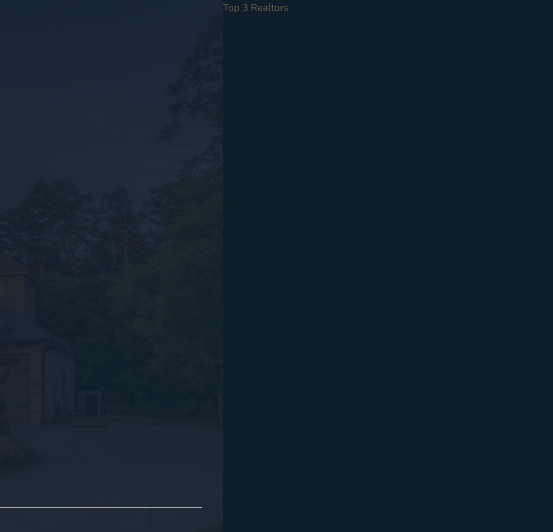
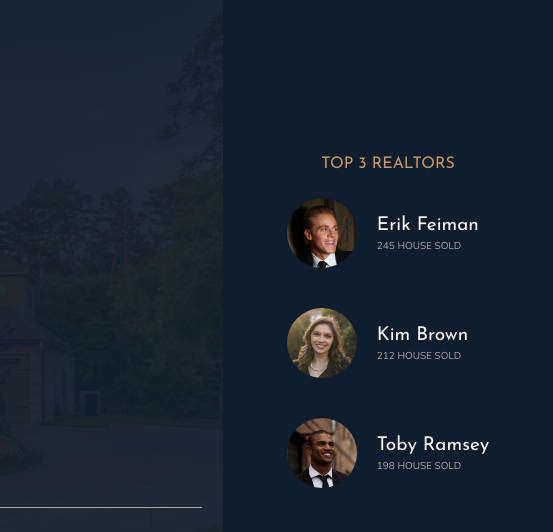
Before and after one commit to auxfuse/nexter, a website: page index.html in a window 1280 px wide. Shown: the top 532 px of the page, 727-1280 px from the left. Drawn offline with nearby package versions, Linux system fonts and the light colour scheme.

Commit message:
Realtors section built & styled

```diff
--- a/index.html
+++ b/index.html
@@ -31,7 +31,26 @@
         </header>
 
         <div class="realtors">
-            Top 3 Realtors
+            <div class="heading-3">Top 3 Realtors</div>
+            <div class="realtors__list">
+                <img src="img/realtor-1.jpeg" alt="Realtor 1" class="realtors__img">
+                <div class="realtors__details">
+                    <h4 class="heading-4 heading-4--light">Erik Feiman</h4>
+                    <p class="realtors__sold">245 House Sold</p>
+                </div>
+
+                <img src="img/realtor-2.jpeg" alt="Realtor 2" class="realtors__img">
+                <div class="realtors__details">
+                    <h4 class="heading-4 heading-4--light">Kim Brown</h4>
+                    <p class="realtors__sold">212 House Sold</p>
+                </div>
+
+                <img src="img/realtor-3.jpeg" alt="Realtor 3" class="realtors__img">
+                <div class="realtors__details">
+                    <h4 class="heading-4 heading-4--light">Toby Ramsey</h4>
+                    <p class="realtors__sold">198 House Sold</p>
+                </div>
+            </div>
         </div>
 
         <section class="features">
--- a/sass/_realtors.scss
+++ b/sass/_realtors.scss
@@ -1,4 +1,31 @@
 .realtors {
     background-color: $color-secondary;
     grid-column: col-start 7 / full-end;
+    padding: 3rem;
+
+    display: grid;
+    align-content: center;
+    justify-content: center;
+    justify-items: center;
+    grid-row-gap: 2rem;
+
+    &__list {
+        display: grid;
+        grid-template-columns: min-content max-content;
+        grid-column-gap: 2rem;
+        grid-row-gap: 5vh;
+        align-items: center;
+    }
+
+    &__img {
+        width: 7rem;
+        border-radius: 50%;
+        display: block;
+    }
+
+    &__sold {
+        text-transform: uppercase;
+        color: $color-grey-light-2;
+        margin-top: -3px;
+    }
 }
```
Also changed, not shown: css/style.css.
